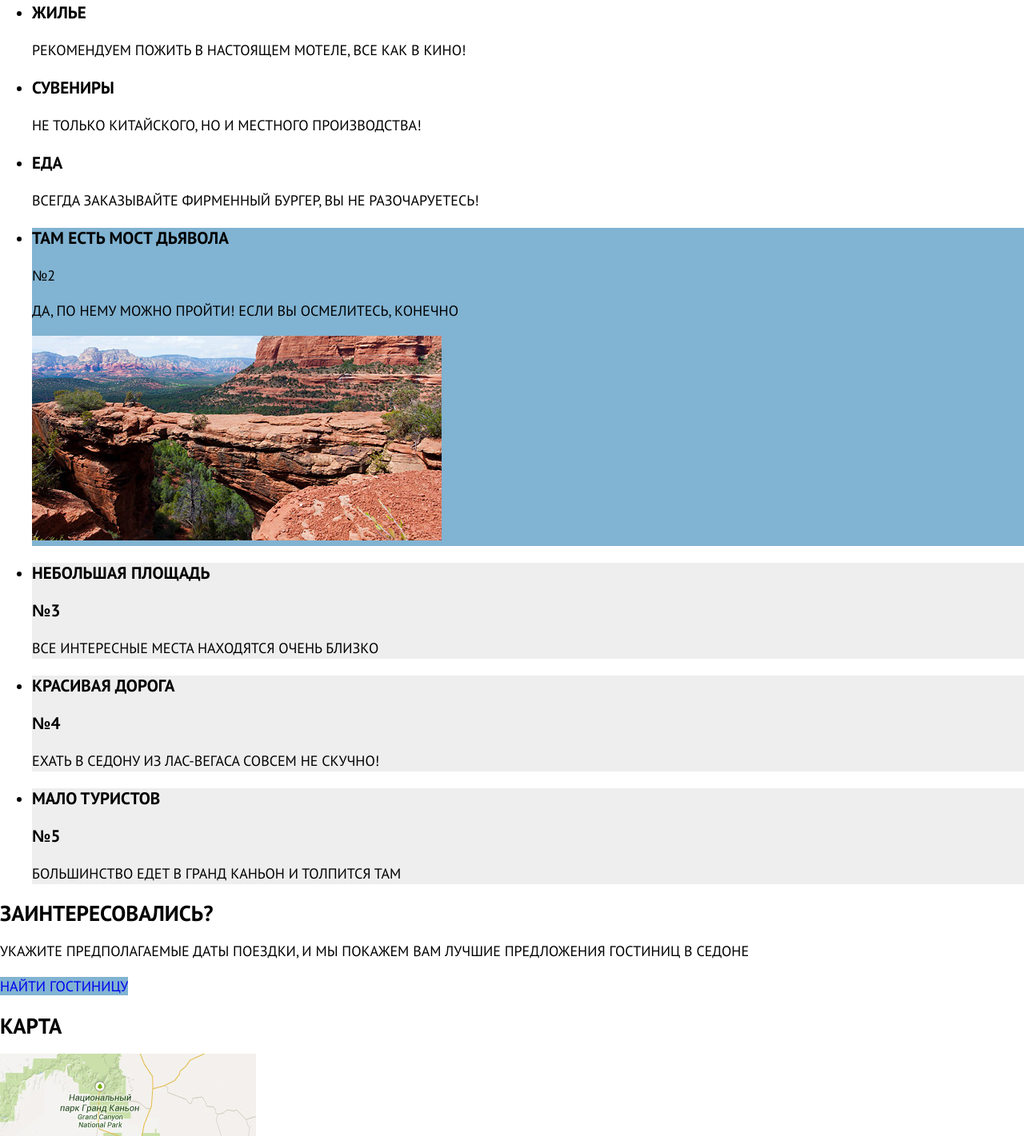
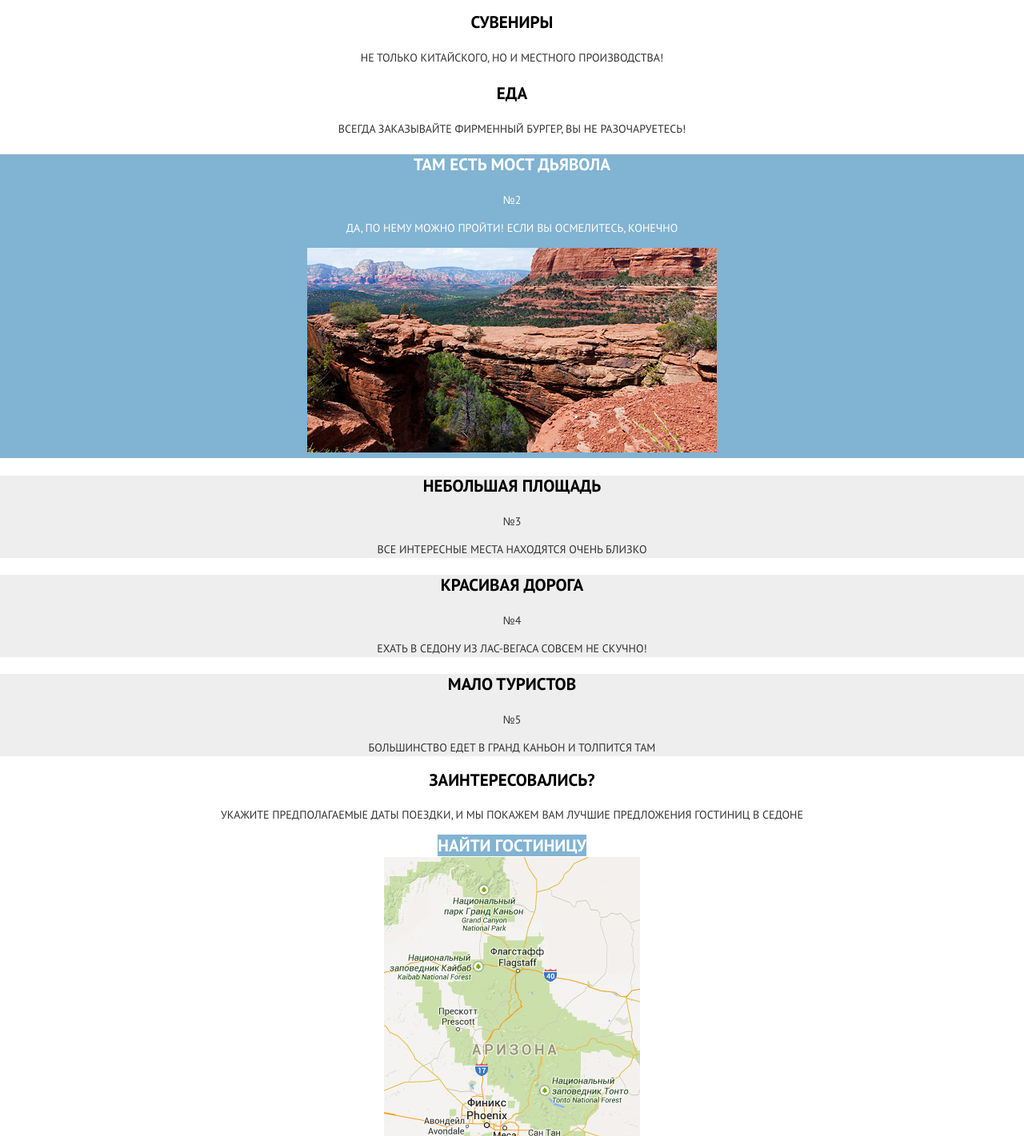
Before and after one commit to voodoo133/476995-sedona-1, a website: page source/index.html in a window 1280 px wide. Shown: the part 1379-2800 px from the top of the page at 80% size. Drawn offline with nearby package versions, Linux system fonts and the light colour scheme; files that its build step writes are made by us from their sources.

Commit message:
Подъехали параметры текста

```diff
--- a/source/index.html
+++ b/source/index.html
@@ -67,17 +67,17 @@
           </li>
           <li class="advantages__item advantage advantage--numeric">
             <h3 class="advantage__header">Небольшая площадь</h3>
-            <h3 class="advantage__number">№3</h3>
+            <p class="advantage__number">№3</p>
             <p class="advantage__description">Все интересные места находятся очень близко</p>
           </li>
           <li class="advantages__item advantage advantage--numeric">
             <h3 class="advantage__header">Красивая дорога</h3>
-            <h3 class="advantage__number">№4</h3>
+            <p class="advantage__number">№4</p>
             <p class="advantage__description">Ехать в седону из лас-вегаса совсем не скучно!</p>
           </li>
           <li class="advantages__item advantage advantage--numeric">
             <h3 class="advantage__header">Мало туристов</h3>
-            <h3 class="advantage__number">№5</h3>
+            <p class="advantage__number">№5</p>
             <p class="advantage__description">Большинство едет в гранд каньон и толпится там</p>
           </li>
         </ul>
@@ -102,7 +102,7 @@
       <div class="page-footer__copyright copyright">
         <span class="copyright__text">Разработано:</span>
         <a class="copyright__link" href="#">
-          <img class="copyright__picture" src="img/htmlacademy.svg" alt="Htmlacademy logo" />
+          <img class="copyright__picture" src="img/htmlacademy.svg" width="40" height="40" alt="Htmlacademy logo" />
         </a>
       </div>
     </footer>
--- a/source/less/advantage-expanded.less
+++ b/source/less/advantage-expanded.less
@@ -1,3 +1,19 @@
 .advantage-expanded {
   background-color: #81b3d2;
+
+  color: #fff;
 }
+
+.advantage-expanded__header {
+  font-weight: 700;
+}
+
+.advantage-expanded__number {
+  font-size: 14px;
+  line-height: 21px;
+}
+
+.advantage-expanded__description {
+  font-size: 14px;
+  line-height: 21px;
+}
--- a/source/less/advantage.less
+++ b/source/less/advantage.less
@@ -1,3 +1,19 @@
 .advantage--numeric {
   background-color: #eeeeee;
 }
+
+.advantage__header {
+  font-weight: 700;
+}
+
+.advantage__number {
+  font-size: 14px;
+  line-height: 21px;
+  color: #333333;
+}
+
+.advantage__description {
+  font-size: 14px;
+  line-height: 21px;
+  color: #333333;
+}
--- /dev/null
+++ b/source/less/advantages.less
@@ -0,0 +1,16 @@
+.advantages {
+  text-align: center;
+}
+
+.advantages__header {
+  font-size: 14px;
+  font-weight: 400;
+  color: #333333;
+}
+
+.advantages__list {
+  margin: 0;
+  padding: 0;
+
+  list-style-type: none;
+}
--- /dev/null
+++ b/source/less/copyright.less
@@ -0,0 +1,3 @@
+.copyright__text {
+  font-size: 14px;
+}
--- a/source/less/greeting.less
+++ b/source/less/greeting.less
@@ -2,5 +2,11 @@
   width: 100%;
   padding-top: 390px;
 
+  text-align: center;
+
   background: url("../img/bg-back-mobile@1x.jpg") center top no-repeat;
 }
+
+.greeting__text {
+  font-weight: bold;
+}
--- /dev/null
+++ b/source/less/map.less
@@ -0,0 +1,3 @@
+.map {
+  text-align: center;
+}
--- /dev/null
+++ b/source/less/page-footer.less
@@ -0,0 +1,8 @@
+.page-footer {
+  text-align: center;
+}
+
+.page-footer__hashtag {
+  font-size: 21px;
+  font-weight: bold;
+}
--- a/source/less/search.less
+++ b/source/less/search.less
@@ -1,3 +1,24 @@
+.search {
+  text-align: center;
+}
+
+.search__header {
+  font-size: 21px;
+  font-weight: 700;
+}
+
+.search__text {
+  font-size: 14px;
+  line-height: 24px;
+  color: #333333;
+}
+
 .search__button {
+  font-size: 21px;
+  font-weight: 700;
+  color: #fff;
+
   background-color: #81b3d2;
+
+  cursor: pointer;
 }
--- /dev/null
+++ b/source/less/social.less
@@ -0,0 +1,12 @@
+.social {
+  margin: 0;
+  padding: 0;
+
+  list-style-type: none;
+}
+
+.social__item {
+  background-color: #81b3d2;
+
+  color: #fff;
+}
--- a/source/less/style.less
+++ b/source/less/style.less
@@ -34,9 +34,22 @@ a {
   text-decoration: none;
 }
 
+.visually-hidden {
+  position: absolute;
+  clip: rect(0 0 0 0);
+  width: 1px;
+  height: 1px;
+  margin: -1px;
+}
+
 @import "page-header.less";
 @import "main-nav.less";
 @import "greeting.less";
+@import "advantages.less";
 @import "advantage.less";
 @import "advantage-expanded.less";
 @import "search.less";
+@import "map.less";
+@import "page-footer.less";
+@import "social.less";
+@import "copyright.less";
```
